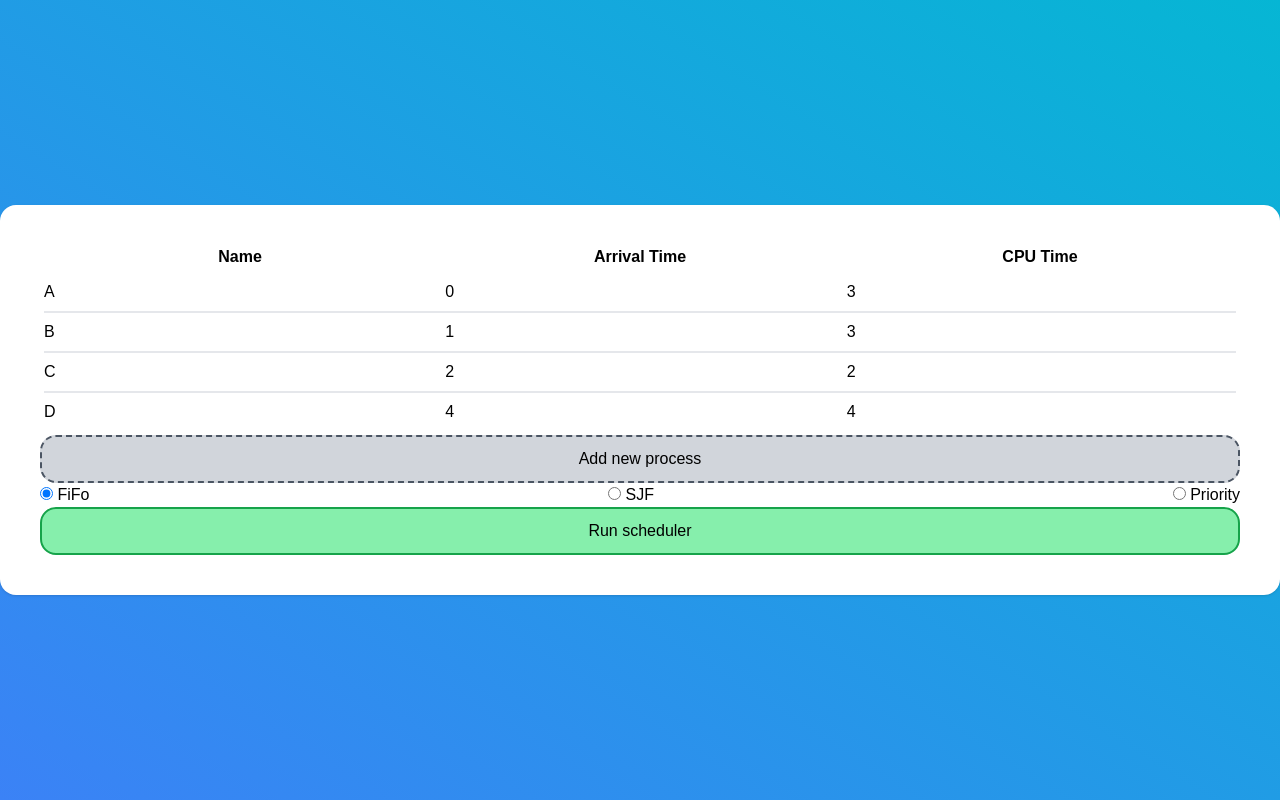
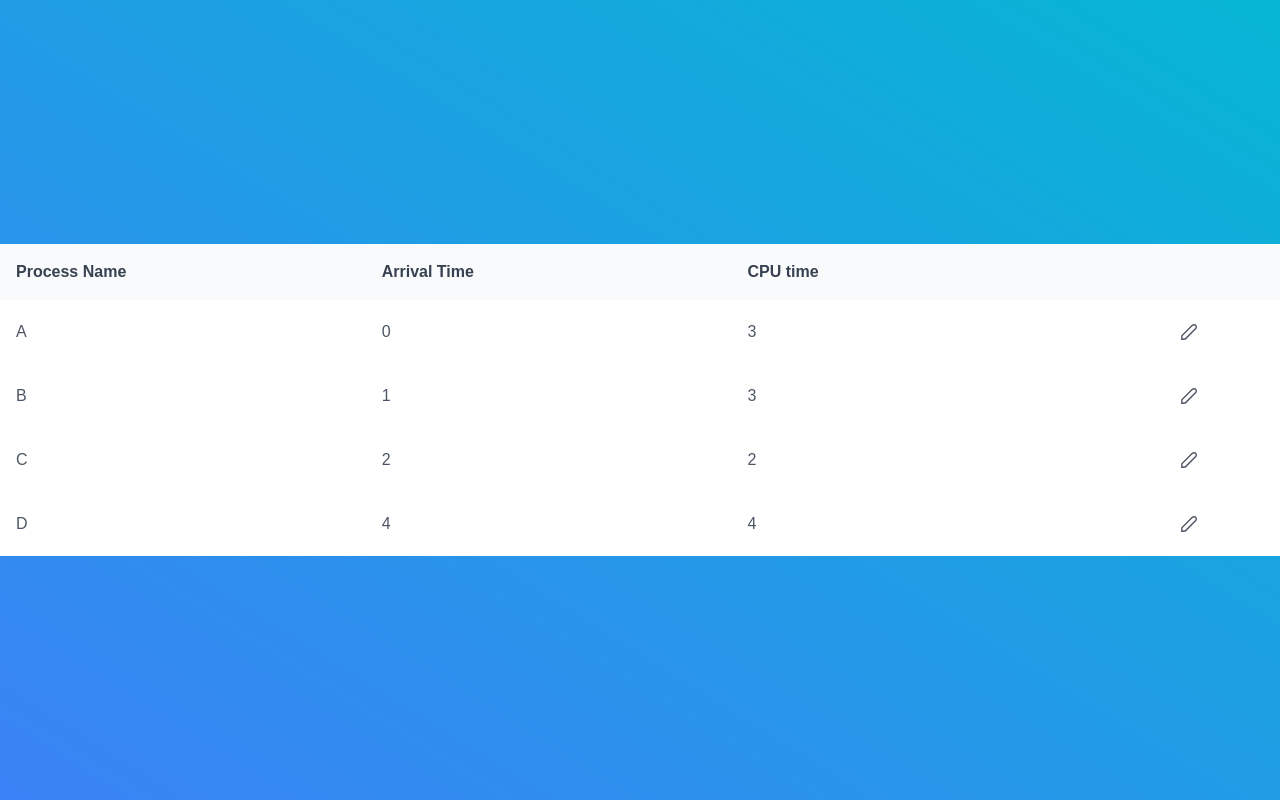
Before and after one commit to sarrietav-dev/process-scheduling-simulator, a Vue app: page / in a window 1280 px wide. Built offline with nearby package versions, Linux system fonts and the light colour scheme; a web font is replaced by a local one.

Commit message:
Use prime datatable

```diff
--- a/src/components/TheProcessInputTable/TheProcessInputTable.vue
+++ b/src/components/TheProcessInputTable/TheProcessInputTable.vue
@@ -1,39 +1,69 @@
 <template>
-  <div class="gap-2.5 rounded-2xl bg-white p-10 shadow">
-    <TheTableHeader :with-priority="withPriority" />
-    <TheTableBody>
-      <ProcessEntry
-        v-for="process in scheduler.processes"
-        :with-priority="withPriority"
-        v-bind:key="process.name"
-        v-model:name="process.name"
-        v-model:arrival-time.number="process.arrivalTime"
-        v-model:cpu-time.number="process.cpuTime"
-        v-model:priority.number="process.priority"
-      />
-    </TheTableBody>
-    <TheAddProcessButton @click="addProcess" />
-    <TheStrategyList
-      :strategies="strategies"
-      v-model:strategyChecked="strategyChecked"
-    />
-    <slot name="run-button"></slot>
+  <div class="p-fluid">
+    <div class="card" style="height: 50%">
+      <DataTable
+        :value="scheduler.processes"
+        edit-mode="row"
+        data-key="name"
+        v-model:editing-rows="editingRows"
+        scroll-height="flex"
+        responsive-layout="scroll"
+        @row-edit-save="handleRowEdit"
+      >
+        <Column header="Process Name" field="name" style="width: 20%">
+          <template #editor="{ field, data }">
+            <InputText v-model="data[field]" autofocus />
+          </template>
+        </Column>
+
+        <Column header="Arrival Time" field="arrivalTime" style="width: 20%">
+          <template #editor="{ field, data }">
+            <InputNumber v-model="data[field]" autofocus />
+          </template>
+        </Column>
+        <Column header="CPU time" field="cpuTime" style="width: 20%">
+          <template #editor="{ field, data }">
+            <InputNumber v-model="data[field]" autofocus />
+          </template>
+        </Column>
+        <Column
+          row-editor
+          style="width: 10%; min-width: 8rem"
+          bodyStyle="text-align:center"
+        />
+      </DataTable>
+    </div>
   </div>
 </template>
 
 <script lang="ts" setup>
 import { ref, watch } from "vue";
 
-import TheAddProcessButton from "@/components/TheProcessInputTable/components/TheAddProcessButton.vue";
-import ProcessEntry from "@/components/TheProcessInputTable/components/ProcessEntry.vue";
-import TheTableBody from "@/components/TheProcessInputTable/components/TheTableBody.vue";
-import TheTableHeader from "@/components/TheProcessInputTable/components/TheTableHeader.vue";
 import Process from "@/models/Process";
 import { useScheduler } from "@/stores/scheduler";
 import { getStrategies } from "@/utils/get-strategies";
-import TheStrategyList from "@/components/TheProcessInputTable/components/TheStrategyList.vue";
+
+import DataTable, { type DataTableRowEditSaveEvent } from "primevue/datatable";
+import Column from "primevue/column";
+import InputText from "primevue/inputtext";
+import InputNumber from "primevue/inputnumber";
 
 const scheduler = useScheduler();
+
+const editingRows = ref([]);
+
+function handleRowEdit(event: DataTableRowEditSaveEvent) {
+  const { newData, index } = event;
+
+  scheduler.$patch((state) => {
+    state.processes[index] = new Process(
+      newData.name,
+      newData.cpuTime,
+      newData.arrivalTime,
+      newData.priority
+    );
+  });
+}
 
 function addProcess() {
   scheduler.$patch((state) => {
```
